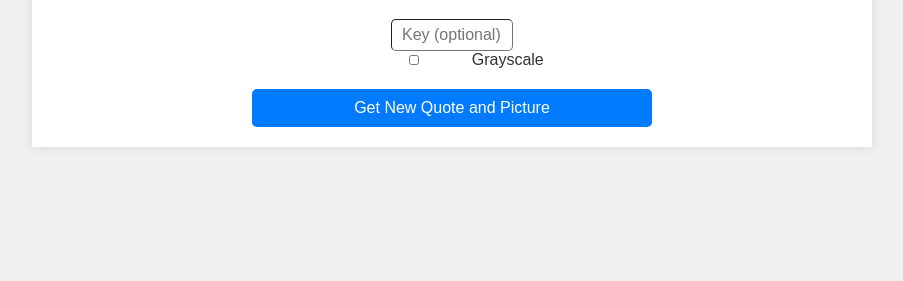
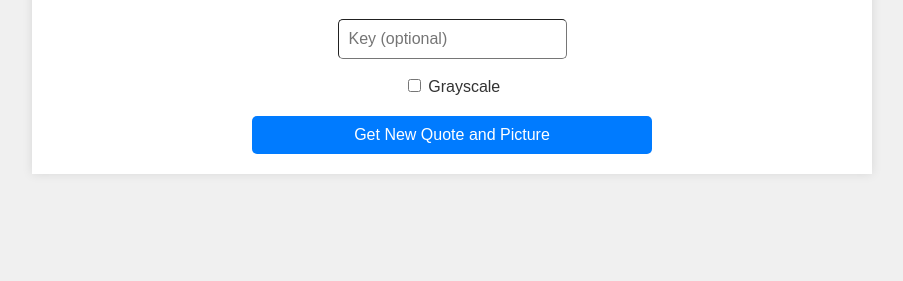
Before and after one commit to LmaoBoot/QuoteImageExercise, a Flask app: page / in a window 1280 px wide. Shown: the part 519-800 px from the top of the page, without its empty margins (188-1091 px from the left). Run offline with Flask 3, Linux system fonts and the light colour scheme; data that the repository does not hold is empty.

Commit message:
Update style.css

```diff
--- a/Web App/static/style.css
+++ b/Web App/static/style.css
@@ -25,7 +25,7 @@ h1 {
 img {
     max-width: 300px;
     height: auto;
-    margin: 20px 0;
+    margin-top: 20px;
 }
 
 button {
@@ -43,11 +43,9 @@ button {
 input {
     padding: 10px;
     font-size: 16px;
-
-    width: 100px;
-    height: 10px;
     border-width: thin;
     border-radius: 5px;
+    margin-top:20px;
 }
 
 
@@ -59,3 +57,7 @@ button:hover {
     color: red;
     display: none;
 }
+
+label {
+    font-size: 16px;
+}
```
